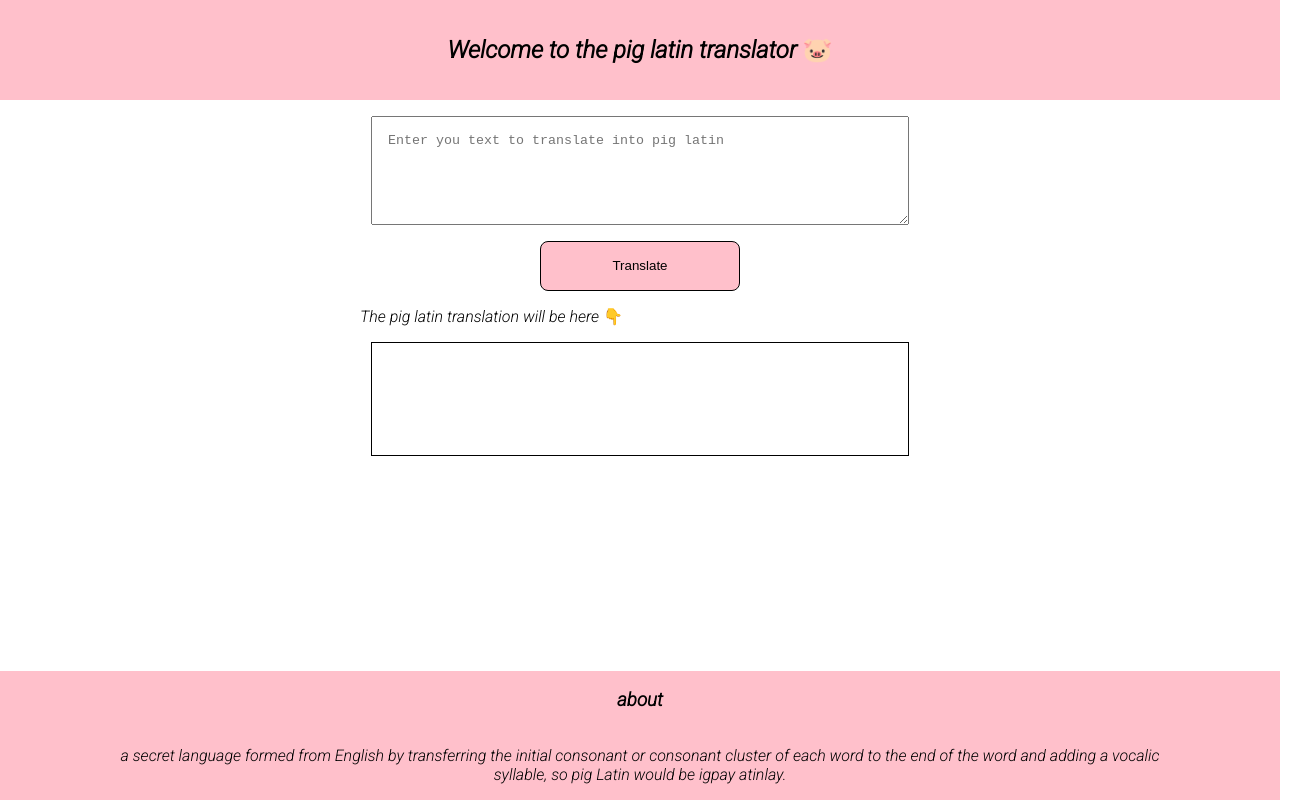
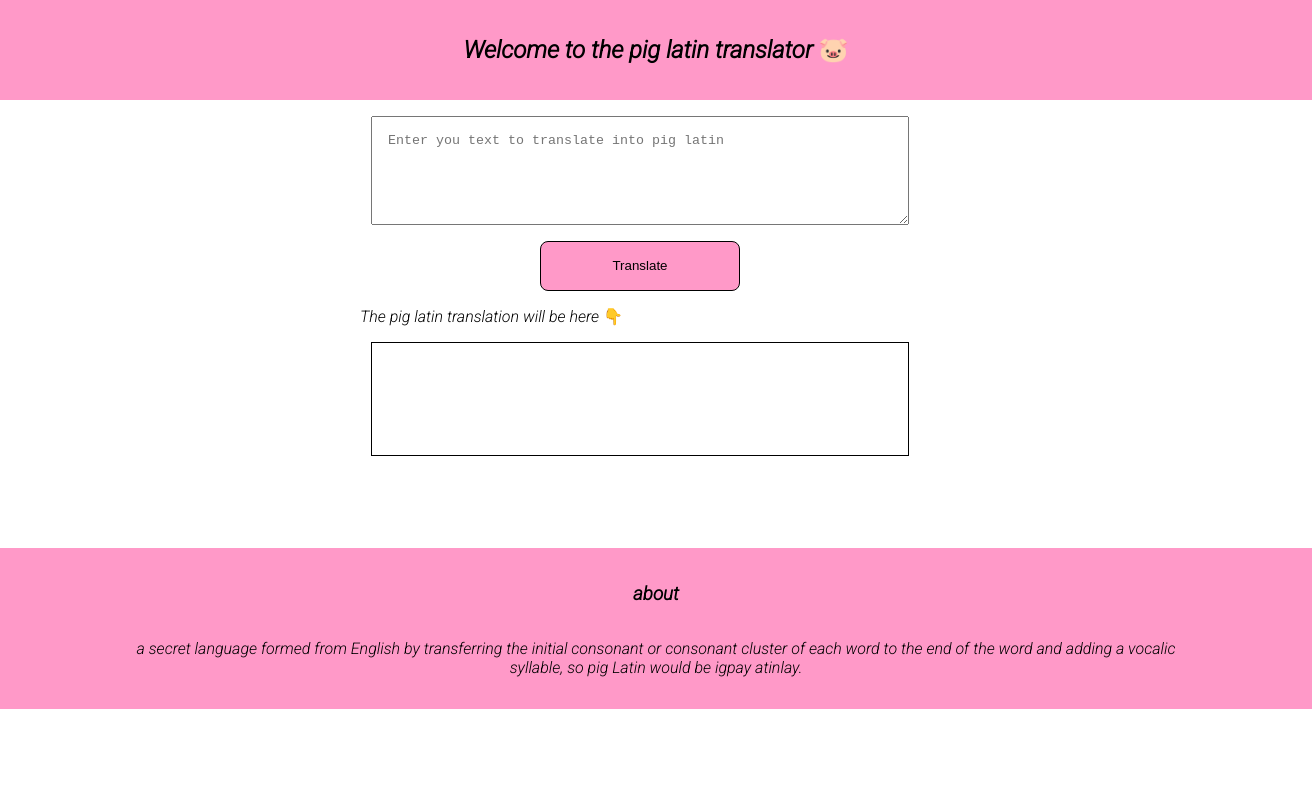
Before and after one commit to Rohitprasad83/neogcamp-mark7, a plain HTML site: page index.html in a window 1280 px wide. Shown: the whole page, 1312 px wide, since content can reach past the window. Drawn offline with Linux system fonts and the light colour scheme.

Commit message:
Improved styling

```diff
--- a/style.css
+++ b/style.css
@@ -4,12 +4,14 @@ body {
   width: 100%;
   margin: 0 auto;
   font-family: "Roboto", sans-serif;
+  --primary-color: #ff99c8;
 }
 
 #header {
+  width: 100%;
   padding: 1rem;
   text-align: center;
-  background-color: pink;
+  background-color: var(--primary-color);
 }
 .container {
   max-width: 560px;
@@ -28,7 +30,7 @@ textarea {
 }
 
 #btn-input {
-  background-color: pink;
+  background-color: var(--primary-color);
   height: 50px;
   width: 200px;
   border: 1px solid black;
@@ -36,6 +38,7 @@ textarea {
   display: block;
   margin: 1rem auto;
   padding: 1rem;
+  cursor: pointer;
 }
 
 #output-txt {
@@ -49,10 +52,10 @@ textarea {
 }
 
 #footer {
-  background-color: pink;
+  background-color: var(--primary-color);
   text-align: center;
-  position: fixed;
-  bottom: 0;
+  margin-top: 60px;
+  padding: 1rem;
   width: 100%;
 }
 
```
